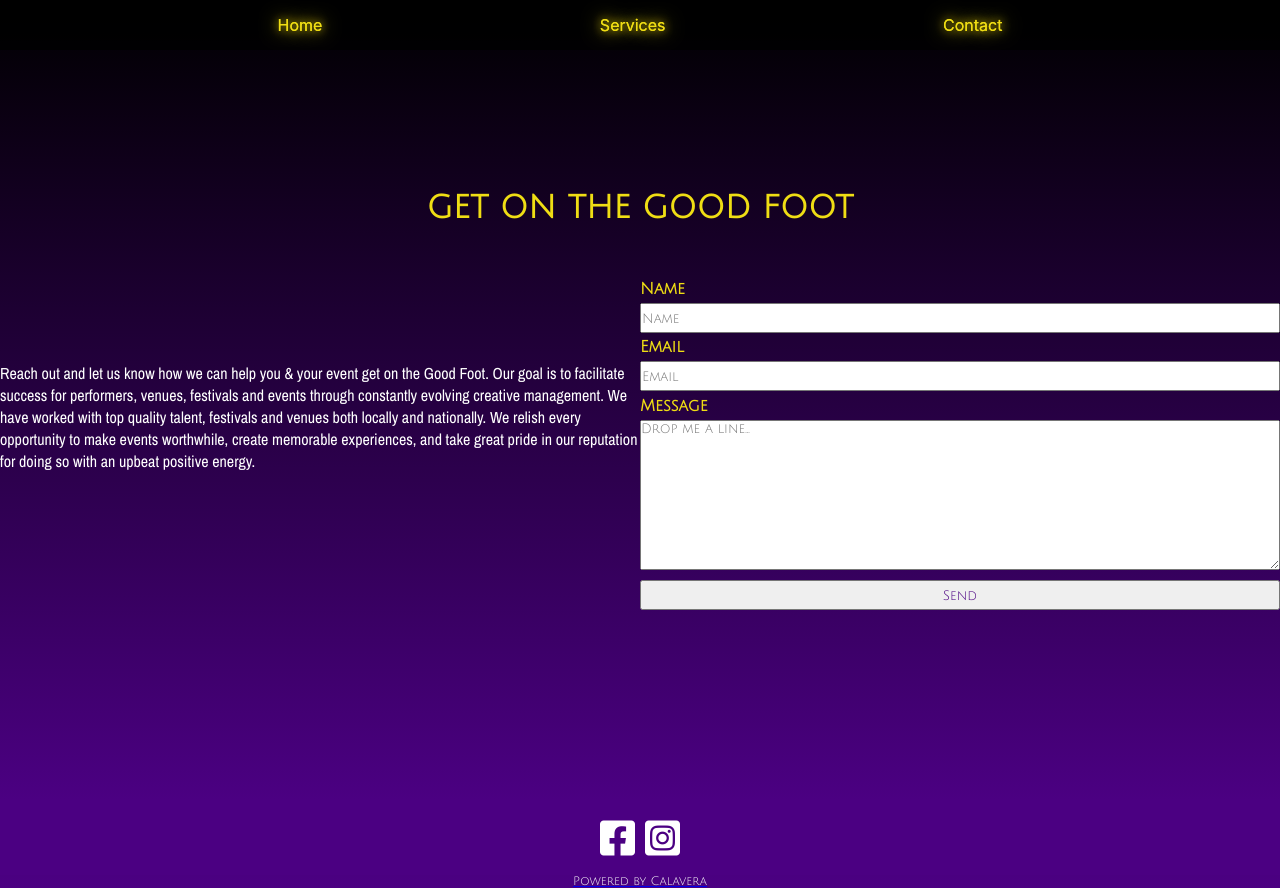
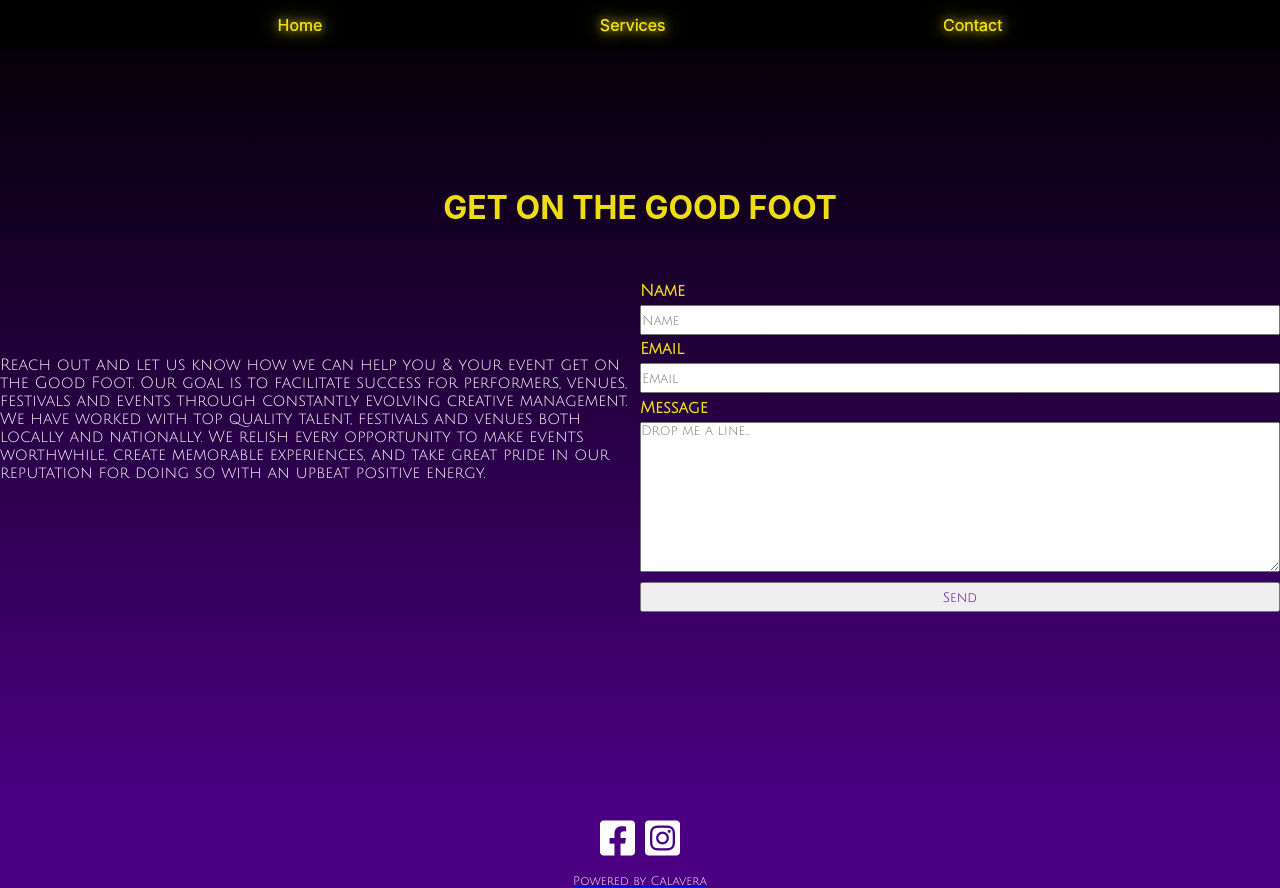
Before and after one commit to saracward/gfwebsite, a React (Create React App) app: page /contact in a window 1280 px wide. Built offline with nearby package versions, Linux system fonts and the light colour scheme.

Commit message:
small tweaks

```diff
--- a/src/components/Contact.js
+++ b/src/components/Contact.js
@@ -22,7 +22,7 @@ const Contact = () => {
 
   return (
     <div className="contactContainer">
-      <h1>GET ON THE GOOD FOOT</h1>
+      <h1 className="contactHeader">GET ON THE GOOD FOOT</h1>
       <div className="flexContainer">
         <p>
           Reach out and let us know how we can help you & your event get on the
--- a/src/styles/Contact.css
+++ b/src/styles/Contact.css
@@ -26,7 +26,7 @@
 
 .contactContainer h1 {
   position: relative;
-  font-family: "Julius Sans One", sans-serif;
+  /* font-family: "Julius Sans One", sans-serif; */
   margin-bottom: 3.125rem;
 }
 
@@ -34,7 +34,7 @@
   /* height: 400px; */
   width: 90%;
   color: #fff;
-  font-family: "Archivo Narrow", sans-serif;
+  font-family: "Julius Sans One", sans-serif;
   margin-bottom: 50px;
 }
 
```
